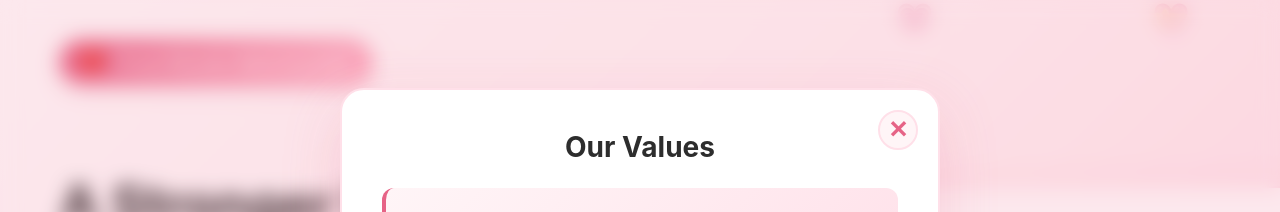
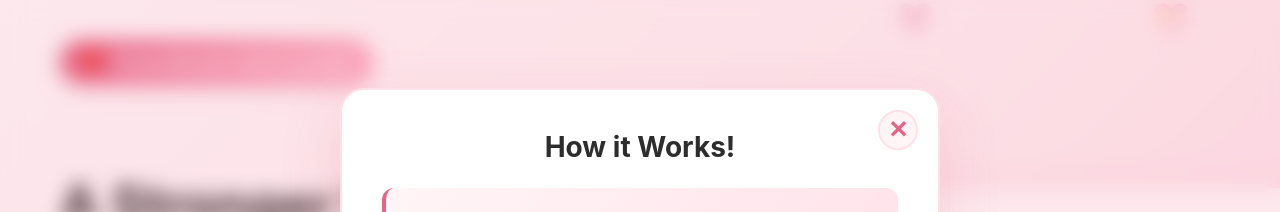
Before and after one commit to hamzasyed1234/itrust-matrimonials, a React (Create React App) app in the folder client/: page / in a window 1280 px wide. Both pictures are taken after a click on the button "How it Works →". Shown: the top 212 px of the page. Built offline with nearby package versions, Linux system fonts and the light colour scheme; no server answers.

Commit message:
how it works

```diff
--- a/client/src/pages/LandingPage.js
+++ b/client/src/pages/LandingPage.js
@@ -103,7 +103,7 @@ function LandingPage() {
         <div className="modal-overlay" onClick={() => setShowHowItWorks(false)}>
           <div className="modal-content" onClick={(e) => e.stopPropagation()}>
             <button className="close-btn" onClick={() => setShowHowItWorks(false)}>✕</button>
-            <h2 className="modal-title">Our Values</h2>
+            <h2 className="modal-title">How it Works!</h2>
             <div className="modal-body">
               <p></p>
 
```
